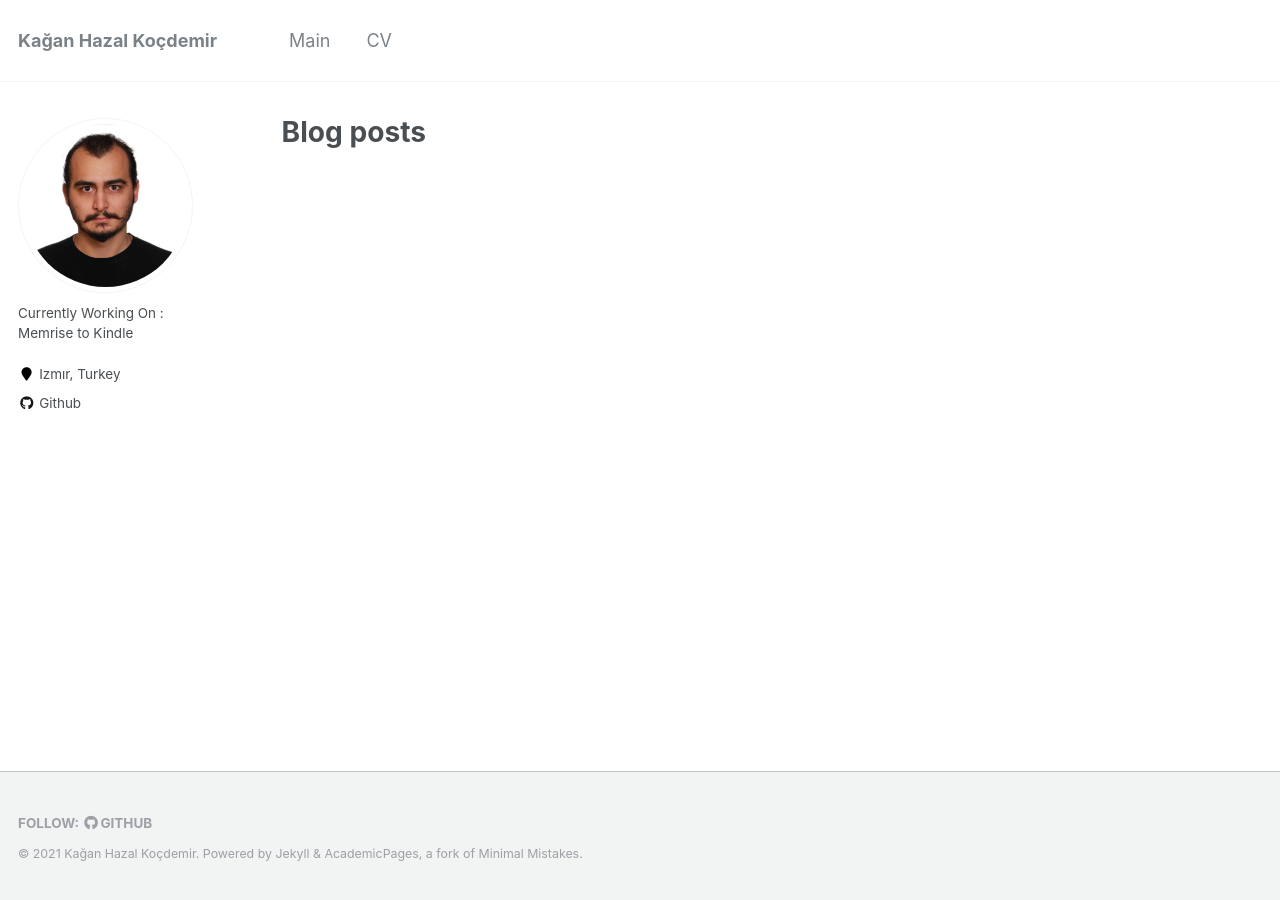
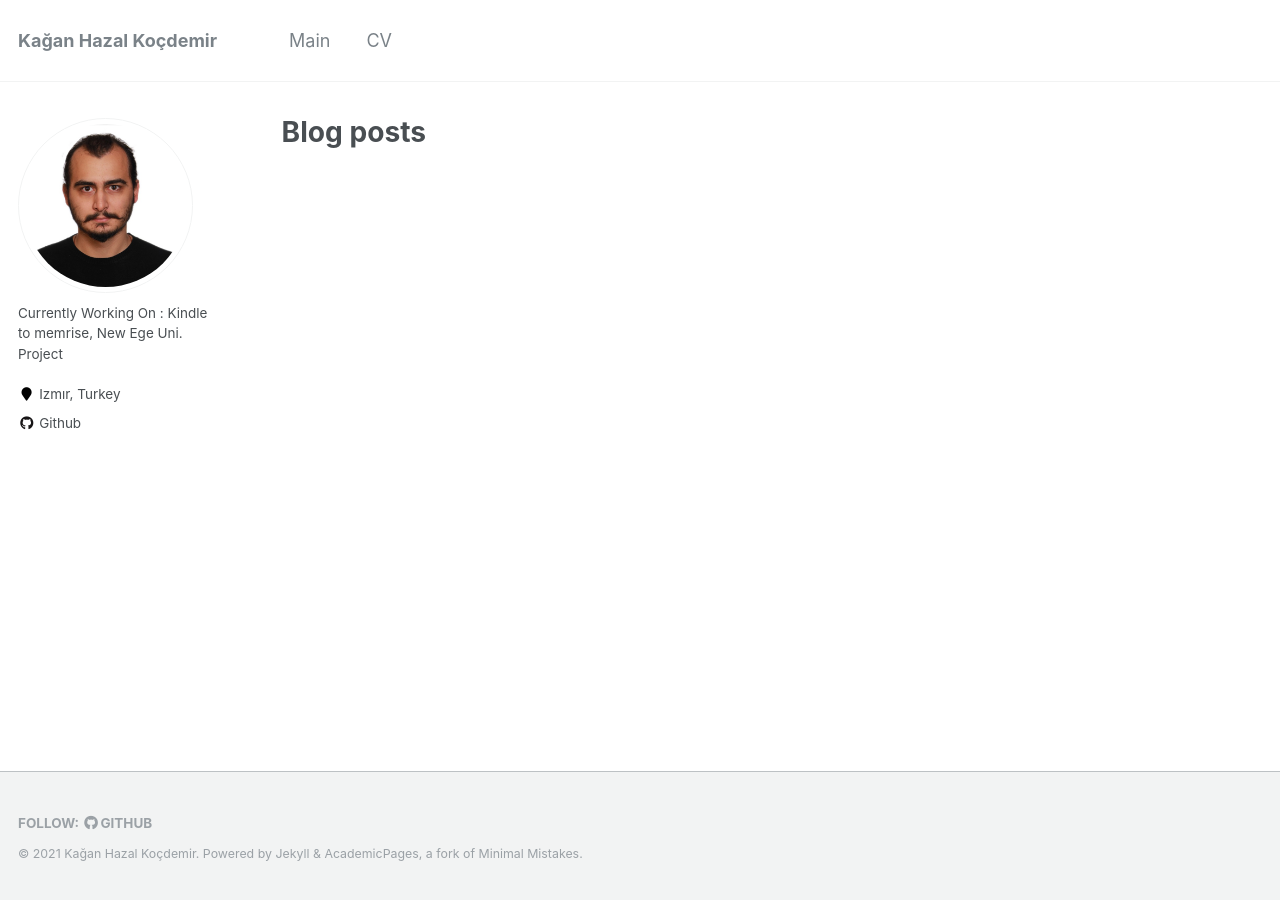
Before and after one commit to angelsdemos/kagankocdemir, a Jekyll site: the page built from _pages/year-archive.html, in a window 1280 px wide. Built offline with Jekyll 4.4.1, drawn with Linux system fonts in a browser that asks for light colours.

Commit message:
Update _config.yml

```diff
--- a/_config.yml
+++ b/_config.yml
@@ -82,7 +82,7 @@ analytics:
 author:
   name             : ""
   avatar           : "kagan.jpg"
-  bio              : "Currently Working On : Memrise to Kindle"
+  bio              : "Currently Working On : Kindle to memrise, New Ege Uni. Project"
   location         : "Izmır, Turkey"
   employer         :
   pubmed           :
```
